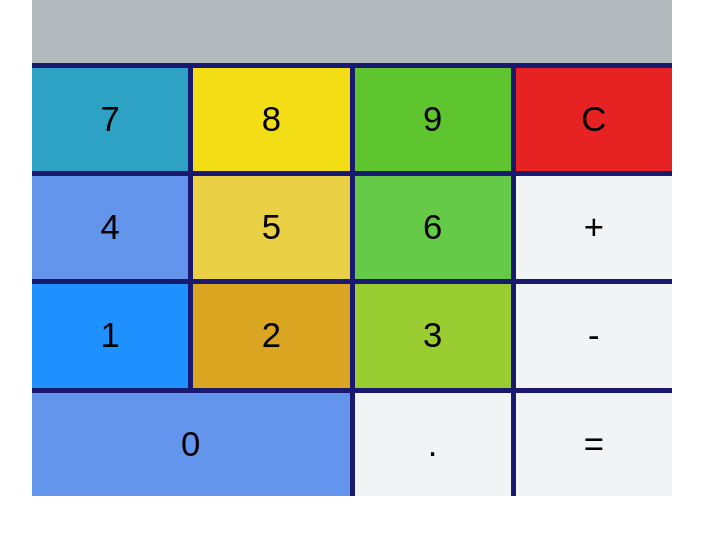
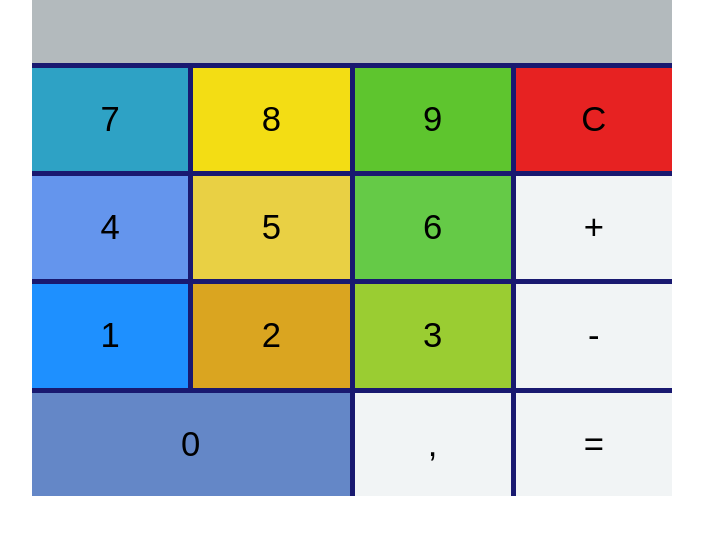
Before and after one commit to zeleznicka/aplikacje_internetowe, a plain HTML site: page index.html in a window 1280 px wide. Shown: the part 164-698 px from the top of the page, without its empty margins (288-991 px from the left). Drawn offline with Linux system fonts and the light colour scheme.

Commit message:
lab4_kalkulator

```diff
--- a/index.html
+++ b/index.html
@@ -21,7 +21,7 @@
        <div>+</div>
        <div>-</div>
        <div>=</div>
-       <div>.</div>
+       <div>,</div>
        <div>Display</div>
    </div>
 
--- a/style.css
+++ b/style.css
@@ -27,7 +27,7 @@ html,body {
 #container >div:nth-child(1){
 grid-row: 5;
 grid-column: 1/span 2;
-background-color: cornflowerblue;
+background-color: rgb(100, 135, 199);
 }
 #container >div:nth-child(2){
         grid-row: 4;
```
